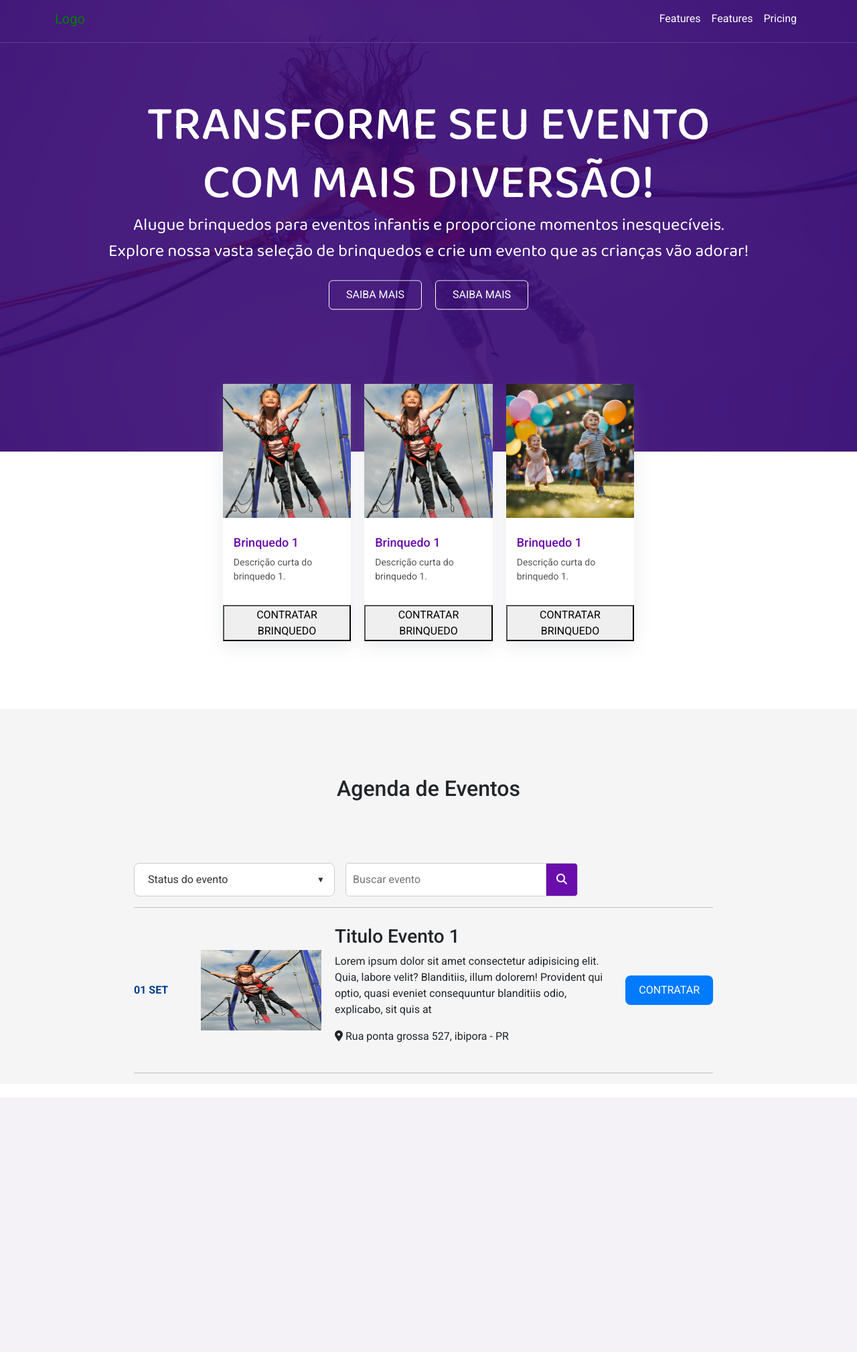
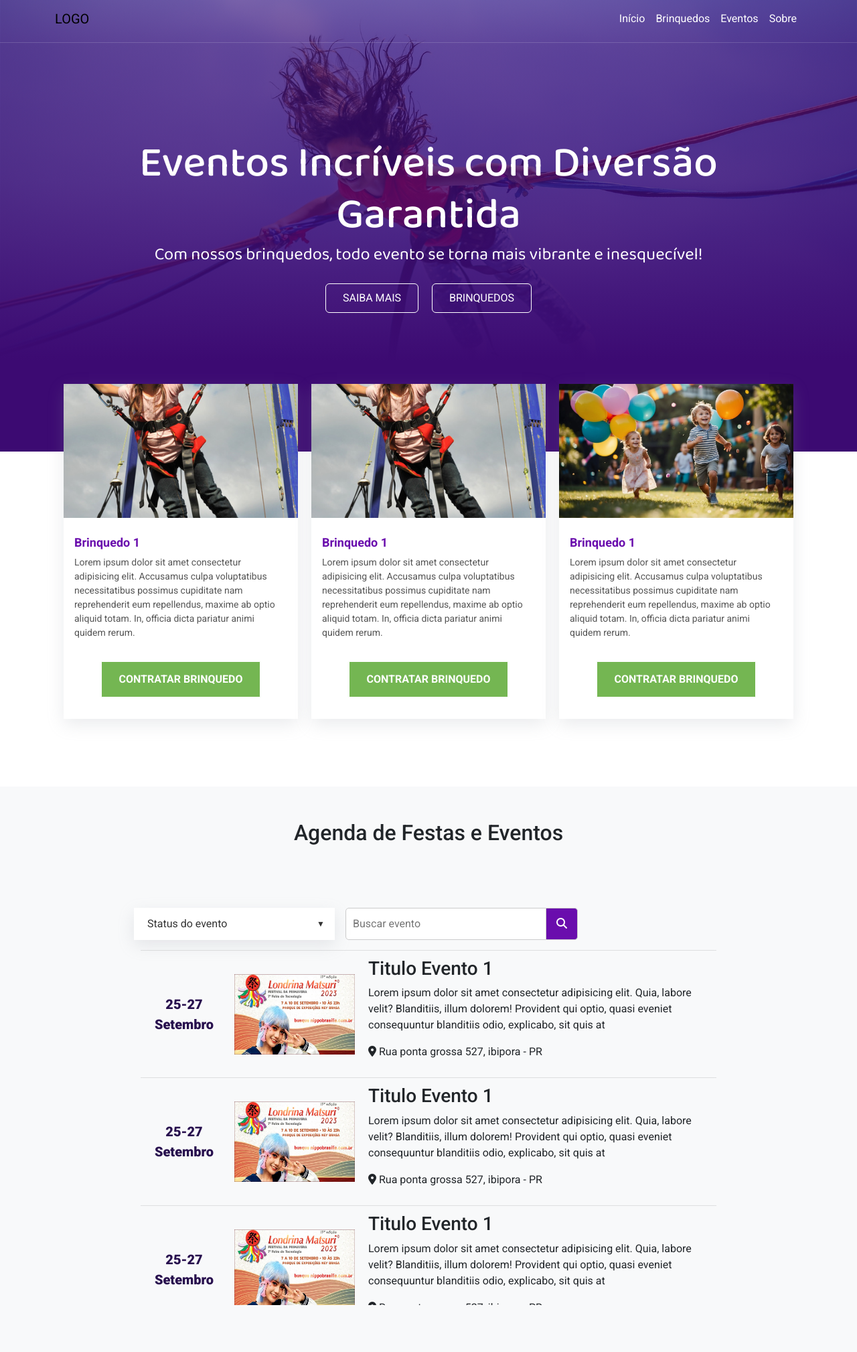
Before and after one commit to felipeov1/institucional-website, a PHP site: page / in a window 1280 px wide. Shown: the whole page at 67% size. Before the commit the page ends 1638 px from the top, so only its background shows below. Run offline with PHP 8.4, Linux system fonts and the light colour scheme; some libraries are stand-ins or nearby versions.

Commit message:
fix: changed color of banner; feat: finished toys container and calendar section

```diff
--- a/assets/css/style.css
+++ b/assets/css/style.css
@@ -54,24 +54,28 @@ body {
     left: 0;
     width: 100%;
     height: 100%;
-    background-color: rgba(60, 10, 114, 0.9);
+    background: linear-gradient(to top,
+        rgba(60, 10, 114, 1.0) 20%,
+        rgba(60, 10, 114, 0.9) 40%,
+        rgba(60, 10, 114, 0.8) 60%,
+        rgba(60, 10, 114, 0.7) 90%,
+        rgba(60, 10, 114, 0.6) 100%);
     pointer-events: none;
 }
 
 .banner-content {
     position: absolute;
-    top: 45%;
+    top: 50%;
     left: 50%;
     transform: translate(-50%, -50%);
     text-align: center;
     color: white;
     padding: 20px;
-    width: 90%;
-    max-width: 1000px;
+    width: 100%;
 }
 
 .banner-content h1 {
-    font-size: 4.5rem;
+    font-size: 4rem;
     font-family: 'Baloo 2', cursive;
     margin: 0;
 }
@@ -83,6 +87,24 @@ body {
     text-align: center;
 }
 
+.btn-about-more {
+    appearance: button;
+    backface-visibility: hidden;
+    background-color: transparent;
+    border-radius: 6px;
+    border: 1px solid white;
+    box-sizing: border-box;
+    color: #fff;
+    cursor: pointer;
+    height: 44px;
+    outline: none;
+    overflow: hidden;
+    padding: 0 25px;
+    position: relative;
+    text-align: center;
+    transition: background-color 0.3s ease, filter 0.3s ease;
+}
+
 
 
 /* Style for floating section */
@@ -90,8 +112,7 @@ body {
 .floating-section {
     position: relative;
     top: -12vh;
-    left: 10%;
-    width: 80%;
+    width: 100%;
     box-sizing: border-box;
     z-index: 5;
     display: flex;
@@ -102,7 +123,6 @@ body {
     display: grid;
     grid-template-columns: repeat(3, 1fr);
     gap: 20px;
-    width: 60%;
 }
 
 .toy-card {
@@ -110,6 +130,8 @@ body {
     text-align: center;
     box-shadow: rgba(149, 157, 165, 0.2) 0px 8px 24px;
     transition: transform 0.3s ease;
+    height: 500px;
+    width: 350px;
 }
 
 .toy-card:hover {
@@ -133,57 +155,27 @@ body {
     color: #555;
 }
 
-
-.btn-talk-stats {
-    appearance: button;
-    backface-visibility: hidden;
-    background-color: rgba(60, 10, 114, 0.9);
-    border-radius: 6px;
-    border-width: 0;
-    box-sizing: border-box;
-    color: #fff;
-    cursor: pointer;
-    height: 44px;
-    outline: none;
-    overflow: hidden;
-    padding: 0 25px;
-    position: relative;
-    text-align: center;
-    width: 100%;
-    transition: background-color 0.3s ease, filter 0.3s ease;
-
-}
-
-.btn-talk-stats:hover {
-    background-color: rgba(60, 10, 114, 0.9) !important;
-    filter: brightness(80%);
-}
-
-.btn-about-more {
-    appearance: button;
-    backface-visibility: hidden;
-    background-color: transparent;
-    border-radius: 6px;
+.btn-toys-acquire{
+    background-color: #74b652;
+    /* background-color: #44d23f; */
+    border-radius: 1px;
     border: 1px solid white;
     box-sizing: border-box;
     color: #fff;
     cursor: pointer;
-    height: 44px;
+    height: 54px;
     outline: none;
     overflow: hidden;
     padding: 0 25px;
-    position: relative;
     text-align: center;
-    transition: background-color 0.3s ease, filter 0.3s ease;
 }
-
-
 
 
 /* Style for events section */
 .events-container {
-    background-color: #f5f5f5;
-    padding: 100px 200px 0px 200px;
+    background-color: #f8f9fa;
+    /* background-color: #f5f5f5;  */
+    padding: 50px 200px 50px 200px;
     box-sizing: border-box;
 }
 
@@ -196,6 +188,7 @@ body {
 .search-container {
     display: flex;
     justify-content: flex-start;
+    margin-bottom: 15px;
 }
 
 .search-input {
@@ -217,24 +210,36 @@ body {
 }
 
 .events-list {
-    max-height: 430px;
+    max-height: 530px;
     overflow-y: auto;
-    padding-right: 15px;
     margin-bottom: 20px;
+    padding-left: 10px !important;
+    padding-right: 10px !important;
 }
+
+
 
 .event-item {
     display: flex;
     align-items: center;
     justify-content: space-between;
-    padding: 10px 0;
+    padding: 10px 15px 10px 15px;
 }
 
 .event-date {
+    display: flex;
+    flex-direction: column;
+    justify-content: center;
     width: 100px;
+    height: 100px;
     font-weight: bold;
-    font-size: 16px;
-    color: #023E8A;
+    font-size: 20px;
+    color: #28104E;
+    /* color: #74b652;  */
+    text-align: center;
+    margin-right: 25px;
+
+
 }
 
 .event-image img {
@@ -247,18 +252,11 @@ body {
     padding: 0 20px;
 }
 
-.btn-event-book {
-    background-color: #007BFF;
-    color: white;
+.events-list hr {
     border: none;
-    padding: 10px 20px;
-    border-radius: 8px;
-    cursor: pointer;
-    transition: background-color 0.3s ease;
-}
-
-.btn-event-book:hover {
-    background-color: #0056b3;
+    height: 1px;
+    background: rgba(0, 0, 0, 0.4);
+    margin: 0px;
 }
 
 .events-list::-webkit-scrollbar {
@@ -266,8 +264,7 @@ body {
 }
 
 .events-list::-webkit-scrollbar-thumb {
-    background-color: #007BFF;
-    border-radius: 10px;
+    background-color: #28104E;
 }
 
 .events-list::-webkit-scrollbar-track {
@@ -285,8 +282,7 @@ body {
     -webkit-appearance: none;
     -moz-appearance: none;
     background-color: #ffffff;
-    border: 1px solid #ccc;
-    border-radius: 8px;
+    border: none;
     padding: 12px 20px;
     width: 100%;
     font-size: 16px;
@@ -294,11 +290,9 @@ body {
     cursor: pointer;
     outline: none;
     transition: all 0.3s ease;
+    box-shadow: rgba(149, 157, 165, 0.2) 0px 8px 24px;
 }
 
-.filter-select select:hover {
-    background-color: #e0e0e0;
-}
 
 .filter-select select:focus {
     border-color: none;
--- a/index.html
+++ b/index.html
@@ -15,7 +15,7 @@
     <!-- start nav -->
     <nav class="navbar navbar-expand-lg bg-body-tertiary navbar-overlay">
         <div class="container">
-            <a class="navbar-brand" href="#" style="color: green;">Logo</a>
+            <a class="navbar-brand" href="#">LOGO</a>
             <button class="navbar-toggler" type="button" data-bs-toggle="collapse" data-bs-target="#navbarNav"
                 aria-controls="navbarNav" aria-expanded="false" aria-label="Toggle navigation">
                 <span class="navbar-toggler-icon"></span>
@@ -23,13 +23,16 @@
             <div class="collapse navbar-collapse" id="navbarNav">
                 <ul class="navbar-nav ms-auto">
                     <li class="nav-item">
-                        <a class="nav-link" href="#">Features</a>
+                        <a class="nav-link" href="#">Início</a>
                     </li>
                     <li class="nav-item">
-                        <a class="nav-link" href="#">Features</a>
+                        <a class="nav-link" href="#">Brinquedos</a>
                     </li>
                     <li class="nav-item">
-                        <a class="nav-link" href="#">Pricing</a>
+                        <a class="nav-link" href="#">Eventos</a>
+                    </li>
+                    <li class="nav-item">
+                        <a class="nav-link" href="#">Sobre</a>
                     </li>
                 </ul>
             </div>
@@ -44,13 +47,11 @@
         <img src="assets/images/bungee-kids.jpeg" class="img-fluid" alt="...">
         <div class="overlay"></div>
         <div class="container banner-content">
-            <h1>TRANSFORME SEU EVENTO</h1>
-            <h1>COM MAIS DIVERSÃO!</h1>
-            <p>Alugue brinquedos para eventos infantis e proporcione momentos inesquecíveis. Explore nossa vasta seleção
-                de brinquedos e crie um evento que as crianças vão adorar!</p>
+            <h1>Eventos Incríveis com Diversão Garantida</h1>
+            <p>Com nossos brinquedos, todo evento se torna mais vibrante e inesquecível!</p>
             <div class="btns-container-about-more mt-4">
                 <button class="btn-about-more me-3">SAIBA MAIS</button>
-                <button class="btn-about-more">SAIBA MAIS</button>
+                <button class="btn-about-more">BRINQUEDOS</button>
             </div>
 
         </div>
@@ -63,26 +64,26 @@
             <div class="toy-card">
                 <img src="assets/images/bungee-kids-small-2.jpeg" alt="Brinquedo 1" class="toy-image">
                 <div class="text-start p-3">
-                    <h3 class="toy-title">Brinquedo 1</h3>
-                    <p class="toy-description">Descrição curta do brinquedo 1.</p>
+                    <h3 class="toy-title"><strong>Brinquedo 1</strong></h3>
+                    <p class="toy-description">Lorem ipsum dolor sit amet consectetur adipisicing elit. Accusamus culpa voluptatibus necessitatibus possimus cupiditate nam reprehenderit eum repellendus, maxime ab optio aliquid totam. In, officia dicta pariatur animi quidem rerum.</p>
                 </div>
-                <button class="btn-toys-acquire">CONTRATAR BRINQUEDO</button>
+                <button class="btn-toys-acquire"><strong>CONTRATAR BRINQUEDO</strong></button>
             </div>
             <div class="toy-card">
                 <img src="assets/images/bungee-kids-small-2.jpeg" alt="Brinquedo 1" class="toy-image">
                 <div class="text-start p-3">
-                    <h3 class="toy-title">Brinquedo 1</h3>
-                    <p class="toy-description">Descrição curta do brinquedo 1.</p>
+                    <h3 class="toy-title"><strong>Brinquedo 1</strong></h3>
+                    <p class="toy-description">Lorem ipsum dolor sit amet consectetur adipisicing elit. Accusamus culpa voluptatibus necessitatibus possimus cupiditate nam reprehenderit eum repellendus, maxime ab optio aliquid totam. In, officia dicta pariatur animi quidem rerum.</p>
                 </div>
-                <button class="btn-toys-acquire">CONTRATAR BRINQUEDO</button>
+                <button class="btn-toys-acquire"><strong>CONTRATAR BRINQUEDO</strong></button>
             </div>
             <div class="toy-card">
                 <img src="assets/images/kids.jpg" alt="Brinquedo 1" class="toy-image">
                 <div class="text-start p-3">
-                    <h3 class="toy-title">Brinquedo 1</h3>
-                    <p class="toy-description">Descrição curta do brinquedo 1.</p>
+                    <h3 class="toy-title"><strong>Brinquedo 1</strong></h3>
+                    <p class="toy-description">Lorem ipsum dolor sit amet consectetur adipisicing elit. Accusamus culpa voluptatibus necessitatibus possimus cupiditate nam reprehenderit eum repellendus, maxime ab optio aliquid totam. In, officia dicta pariatur animi quidem rerum.</p>
                 </div>
-                <button class="btn-toys-acquire">CONTRATAR BRINQUEDO</button>
+                <button class="btn-toys-acquire"><strong>CONTRATAR BRINQUEDO</strong></button>
             </div>
         </div>
     </div>
@@ -96,8 +97,7 @@
 
     <!-- start events section -->
     <div class="events-container">
-        <h2 class="events-title">Agenda de Eventos</h2>
-        <div class="events-list">
+        <h1 class="events-title">Agenda de Festas e Eventos</h1>
         <div class="search-container">
             <div class="filter-select me-3">
                 <select id="event-filter" name="event-filter">
@@ -111,24 +111,71 @@
                 <i class="fa fa-search"></i>
             </button>
         </div>
+        <div class="events-list">
             <hr>
             <div class="event-item">
-                <div class="event-date">01 SET</div>
+                <div class="event-date">
+                    <div class="date"><strong>25-27</strong></div>
+                    <div class="month"><strong>Setembro</strong></div>
+                </div>
                 <div class="event-image">
-                    <img src="assets/images/bungee-kids-small-2.jpeg" alt="Evento 1">
+                    <img src="assets/images/event-template.webp" alt="Evento 1">
                 </div>
                 <div class="event-text">
                     <h3>Titulo Evento 1</h3>
                     <p style="max-width: 800px;">Lorem ipsum dolor sit amet consectetur adipisicing elit. Quia, labore velit? Blanditiis, illum dolorem! Provident qui optio, quasi eveniet consequuntur blanditiis odio, explicabo, sit quis at</p>
                     <p><i class="fa-solid fa-location-dot"></i> Rua ponta grossa 527, ibipora - PR</p>
                 </div>
-                <button class="btn-event-book">CONTRATAR</button>
             </div>
             <hr>
+            <div class="event-item">
+                <div class="event-date">
+                    <div class="date"><strong>25-27</strong></div>
+                    <div class="month"><strong>Setembro</strong></div>
+                </div>
+                <div class="event-image">
+                    <img src="assets/images/event-template.webp" alt="Evento 1">
+                </div>
+                <div class="event-text">
+                    <h3>Titulo Evento 1</h3>
+                    <p style="max-width: 800px;">Lorem ipsum dolor sit amet consectetur adipisicing elit. Quia, labore velit? Blanditiis, illum dolorem! Provident qui optio, quasi eveniet consequuntur blanditiis odio, explicabo, sit quis at</p>
+                    <p><i class="fa-solid fa-location-dot"></i> Rua ponta grossa 527, ibipora - PR</p>
+                </div>
+            </div>
+            <hr>
+            <div class="event-item">
+                <div class="event-date">
+                    <div class="date"><strong>25-27</strong></div>
+                    <div class="month"><strong>Setembro</strong></div>
+                </div>
+                <div class="event-image">
+                    <img src="assets/images/event-template.webp" alt="Evento 1">
+                </div>
+                <div class="event-text">
+                    <h3>Titulo Evento 1</h3>
+                    <p style="max-width: 800px;">Lorem ipsum dolor sit amet consectetur adipisicing elit. Quia, labore velit? Blanditiis, illum dolorem! Provident qui optio, quasi eveniet consequuntur blanditiis odio, explicabo, sit quis at</p>
+                    <p><i class="fa-solid fa-location-dot"></i> Rua ponta grossa 527, ibipora - PR</p>
+                </div>
+            </div>
+            <hr>
+            <!-- <div class="event-item">
+                <div class="event-date">
+                    <div class="date"><strong>25-27</strong></div>
+                    <div class="month"><strong>Setembro</strong></div>
+                </div>
+                <div class="event-image">
+                    <img src="assets/images/event-template.webp" alt="Evento 1">
+                </div>
+                <div class="event-text">
+                    <h3>Titulo Evento 1</h3>
+                    <p style="max-width: 800px;">Lorem ipsum dolor sit amet consectetur adipisicing elit. Quia, labore velit? Blanditiis, illum dolorem! Provident qui optio, quasi eveniet consequuntur blanditiis odio, explicabo, sit quis at</p>
+                    <p><i class="fa-solid fa-location-dot"></i> Rua ponta grossa 527, ibipora - PR</p>
+                </div>
+            </div>
+            <hr> -->
         </div>
     </div>
     <!-- end events section -->
-
 
 
     <script src="/assets/js/home.js"></script>
```
Also changed, not shown: Screenshot 2024-09-05 193227.png (deleted), assets/images/logo.jpg (added). Lines whose indentation alone changed are shown as unchanged.
